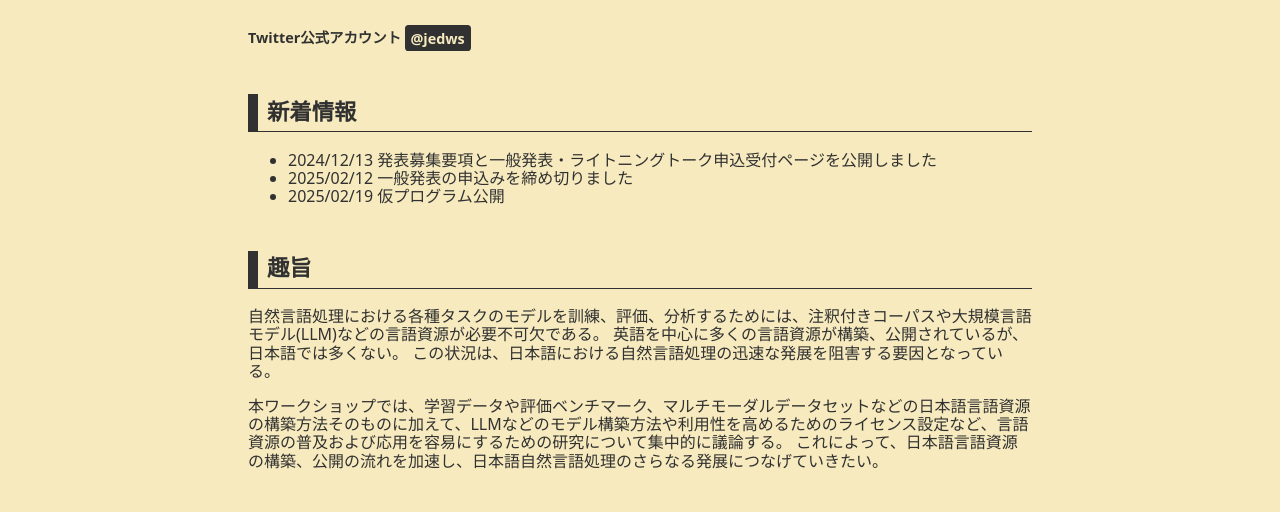
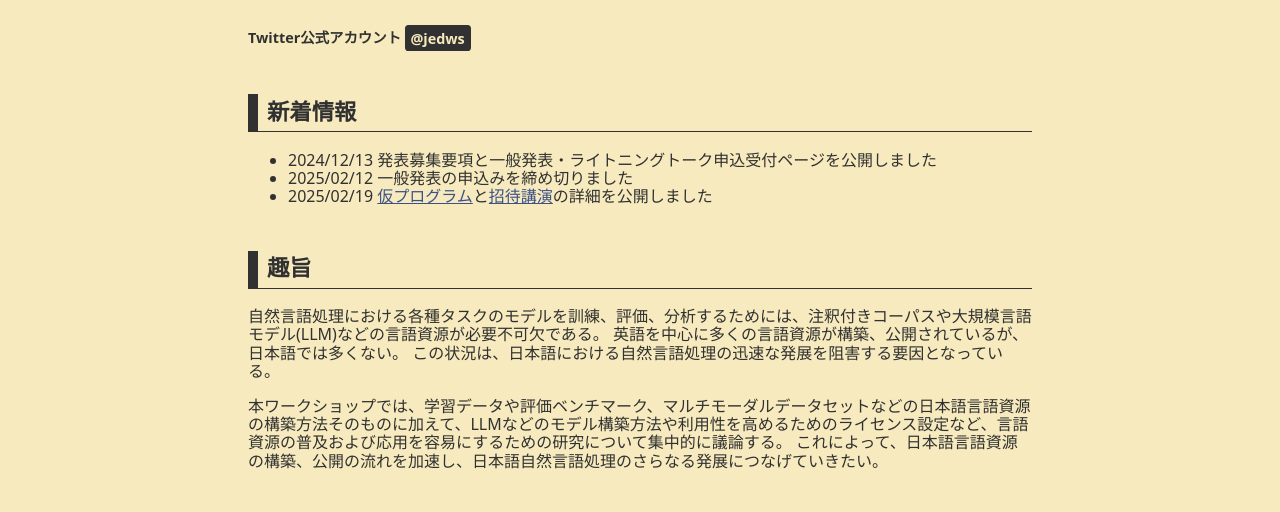
Before and after one commit to jedworkshop/JLR2025, an Eleventy site: page src/index.md in a window 1280 px wide. Shown: the part 265-777 px from the top of the page. Built offline with nearby package versions, Linux system fonts and the light colour scheme; Eleventy itself is replaced by a stand-in of ours; files that its build step writes are made by us from their sources.

Commit message:
add links

```diff
--- a/src/index.md
+++ b/src/index.md
@@ -28,7 +28,7 @@ index: true
 -->
 - 2024/12/13 発表募集要項と一般発表・ライトニングトーク申込受付ページを公開しました
 - 2025/02/12 一般発表の申込みを締め切りました
-- 2025/02/19 仮プログラム公開
+- 2025/02/19 [仮プログラム](./program/)と[招待講演](./program/#午前＜２＞)の詳細を公開しました
 <!--
 - 2025/02/28 本プログラム公開
 - 2025/03/14 ワークショップは終了しました。たくさんのご参加、ありがとうございました。
```
Also changed, not shown: docs/index.html (+1 -1 lines).
